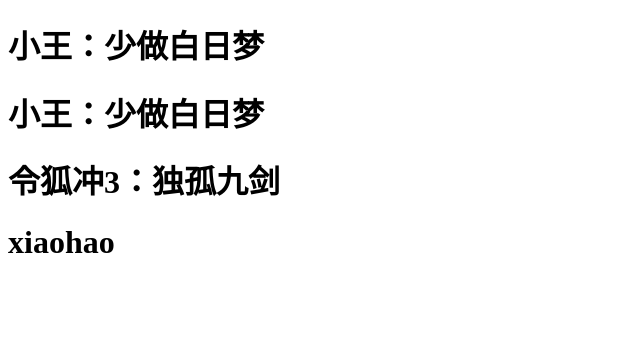
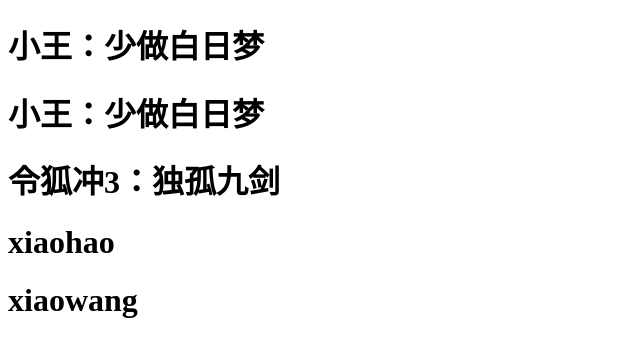
Before and after one commit to 923wangziyi/fupo, a plain HTML site: page index.html in a window 1280 px wide. Shown: the whole page, without its empty margins (0-640 px from the left). Drawn offline with Linux system fonts and the light colour scheme.

Commit message:
武林秘籍

```diff
--- a/index.html
+++ b/index.html
@@ -8,5 +8,6 @@
 	<h1>小王：少做白日梦</h1>
 	<h1>令狐冲3：独孤九剑</h1>
 	<h1>xiaohao</h1>
+	<h1> xiaowang</h1>
 </body>
 </html>
```
